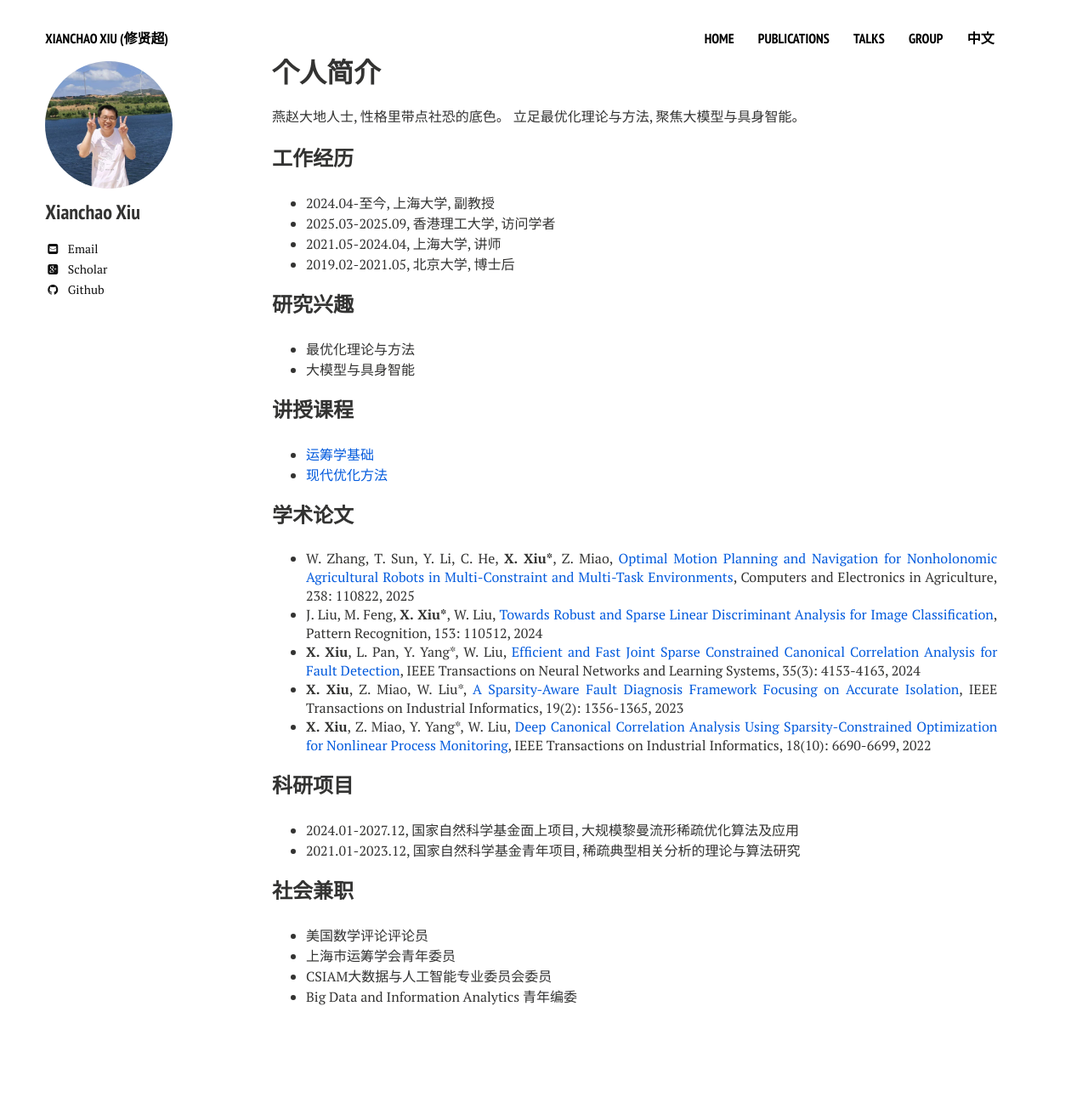
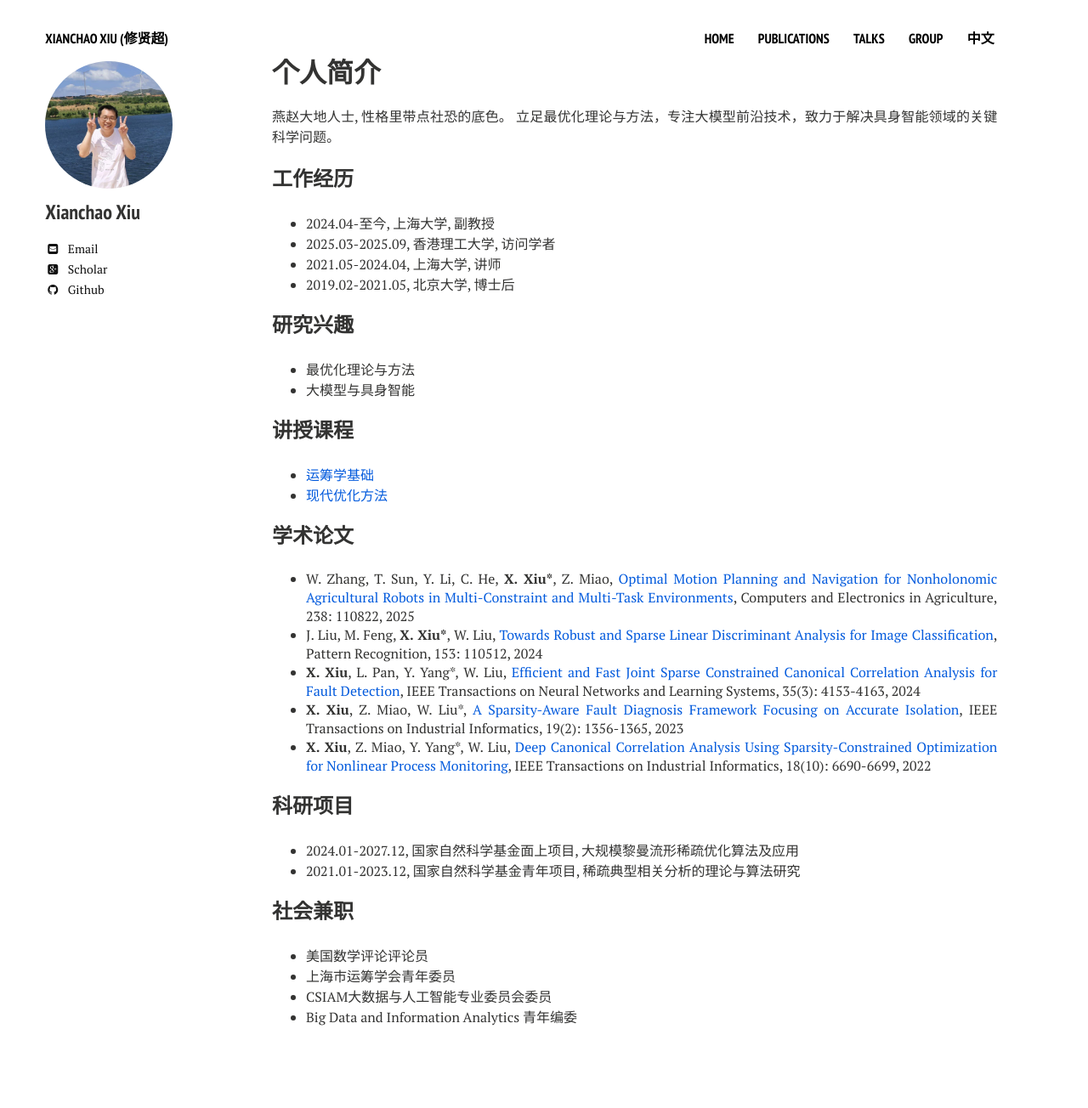
Before and after one commit to xianchaoxiu/xianchaoxiu.github.io, a Jekyll site: the page built from chinese/index.md, in a window 1280 px wide. Shown: the whole page at 85% size. Built offline with Jekyll 4.4.1, drawn with Linux system fonts in a browser that asks for light colours; nearby versions of some CDN libraries; before the commit the page ends 1280 px from its top, so only the background shows below that.

Commit message:
Update index.md

```diff
--- a/chinese/index.md
+++ b/chinese/index.md
@@ -8,7 +8,7 @@ share: false
 ---
 
 燕赵大地人士, 性格里带点社恐的底色。
-立足最优化理论与方法, 聚焦大模型与具身智能。<br>
+立足最优化理论与方法，专注大模型前沿技术，致力于解决具身智能领域的关键科学问题。<br>
 
 
 
```
